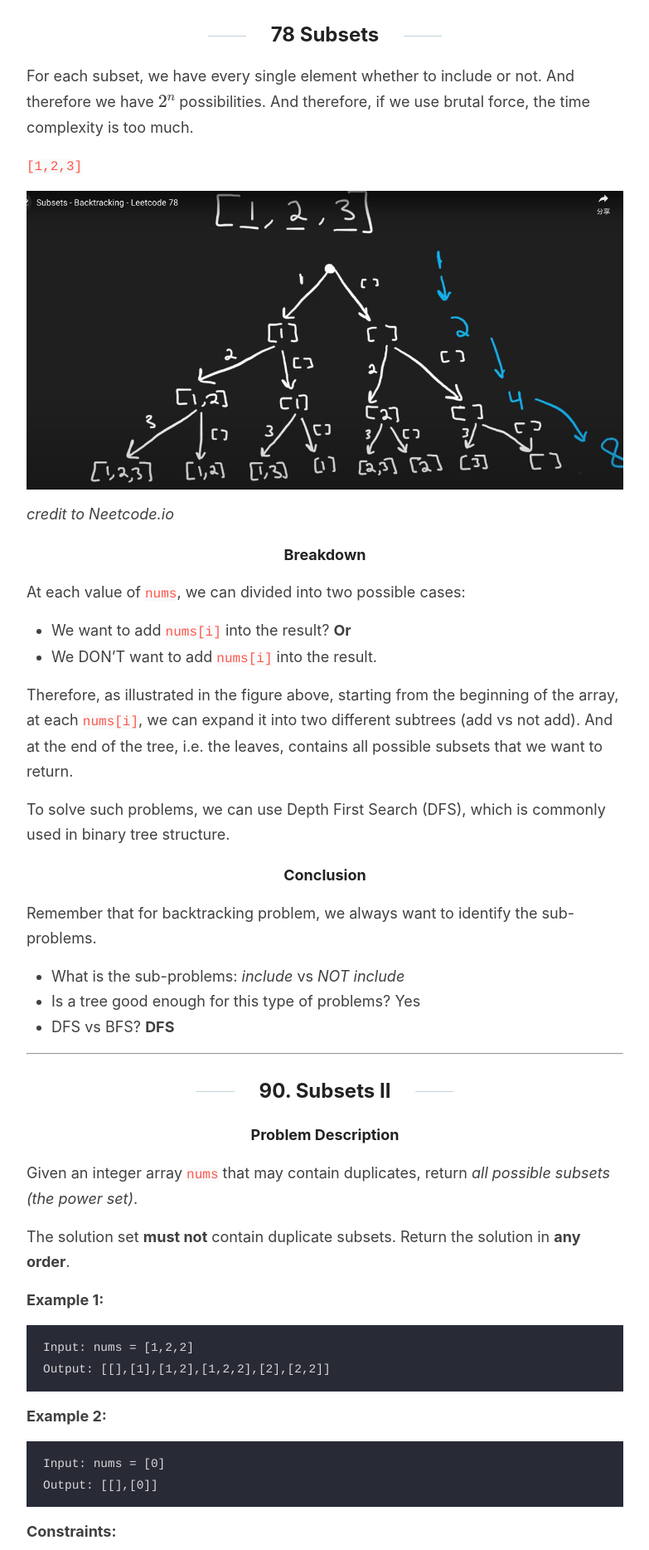
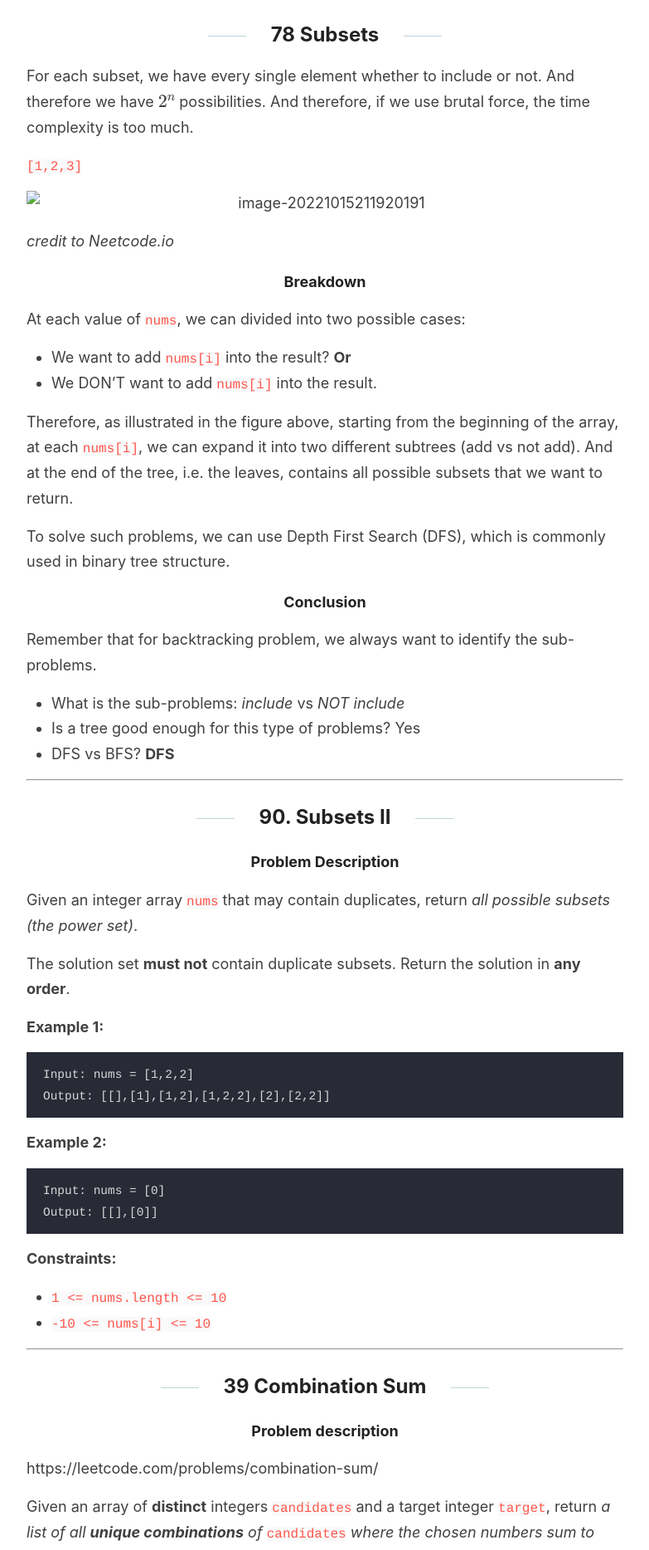
Before and after one commit to zikaiLin/ziklin, a Jekyll site: the page built from _posts/2022-10-15-Backtracking_problem_summary.md, in a window 1280 px wide. Shown: the part 441-2309 px from the top of the page at 83% size, without its empty margins (248-1031 px from the left). Built offline with Jekyll 4.4.1, drawn with Linux system fonts in a browser that asks for light colours; formulas are drawn with MathJax 3.

Commit message:
Update 2022-10-15-Backtracking_problem_summary.md

```diff
--- a/_posts/2022-10-15-Backtracking_problem_summary.md
+++ b/_posts/2022-10-15-Backtracking_problem_summary.md
@@ -32,7 +32,7 @@
 
 
 
-![image-20221015211920191](/ziklin/assets/78subset.png)
+![image-20221015211920191](ziklin/assets/78subset.png)
 
 *credit to Neetcode.io*
 
```
